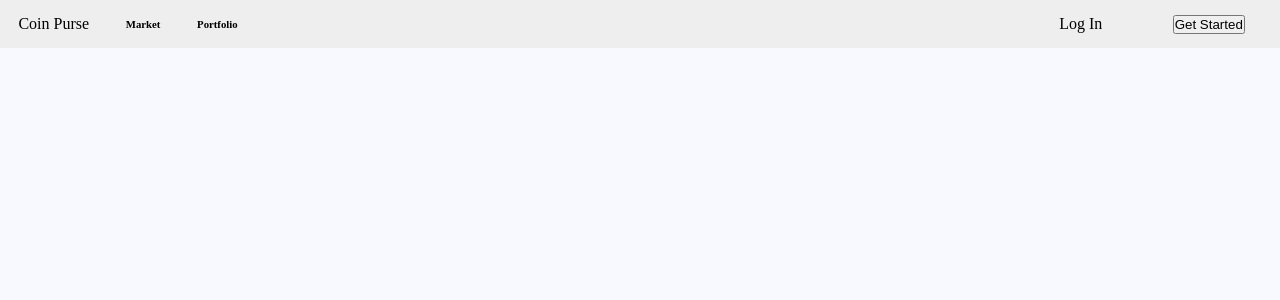
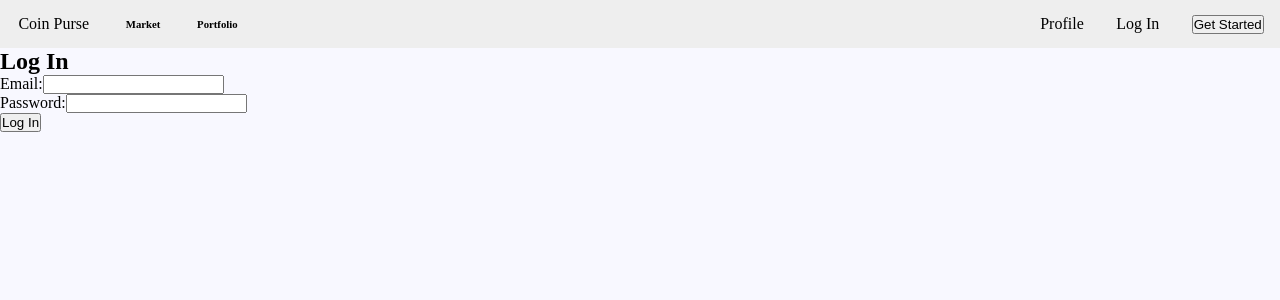
Before and after one commit to ericulley/coin_purse, a React (Create React App) app: page /login in a window 1280 px wide. Shown: the top 300 px of the page. Built offline with nearby package versions, Linux system fonts and the light colour scheme.

Commit message:
auth init, added email validation and error handling

```diff
--- a/package.json
+++ b/package.json
@@ -2,6 +2,7 @@
   "name": "coin_purse_frontend",
   "version": "0.1.0",
   "private": true,
+  "proxy": "http://localhost:8080",
   "dependencies": {
     "@testing-library/jest-dom": "^5.11.4",
     "@testing-library/react": "^11.1.0",
--- a/src/App.js
+++ b/src/App.js
@@ -5,13 +5,26 @@ import {BrowserRouter as Router, Route, Switch} from 'react-router-dom'
 // Components
 import Home from './pages/home.js'
 import NavBar from './components/nav_bar.js'
-import SignUp from './client_test_form.js'
+import UnAuthUser from './components/unauth_user.js'
+import SignUp from './pages/signup.js'
+import LogIn from './pages/login.js'
+import Profile from './pages/profile.js'
 import Market from './pages/market.js'
 import Portfolio from './pages/portfolio.js'
 
 
 // React App (Parent Component)
-function App() {
+class App extends React.Component {
+    state = {
+        usersName: '',
+        authorizedUser: false,
+    }
+    getUserData = (auth) => {
+        this.setState({
+            authorizedUser: auth,
+        })
+    }
+    render = () => {
         return (
             <Router>
                 <div className="App">
@@ -19,12 +32,19 @@ function App() {
                     <Switch>
                         <Route path='/' exact component={Home} />
                         <Route path='/signup' component={SignUp} />
+                        <Route path='/login' render={props => <LogIn {...props} getUserData={this.getUserData}/> }/>
+                        <Route path='/profile' component={Profile} />
                         <Route path='/market' component={Market} />
-                    <Route path='/portfolio' component={Portfolio} />
+                        <Route path='/portfolio' component={
+                            this.state.authorizedUser ?
+                            Portfolio : UnAuthUser
+                            }
+                        />
                     </Switch>
                 </div>
             </Router>
         );
     }
+}
 
 export default App;
--- a/src/components/nav_bar.js
+++ b/src/components/nav_bar.js
@@ -1,28 +1,31 @@
 import React from 'react'
-import {Link} from 'react-router-dom'
+import {NavLink} from 'react-router-dom'
 
 class NavBar extends React.Component {
     render = () => {
         return (
             <div id="navbar">
                 <div id="left-nav">
-                    <Link to={`/`}>
+                    <NavLink to={`/`}>
                         <p className="logo">Coin Purse</p>
-                    </Link>
-                    <Link to={'/market'}>
+                    </NavLink>
+                    <NavLink to={'/market'}>
                         <h6>Market</h6>
-                    </Link>
-                    <Link to={'/portfolio'}>
+                    </NavLink>
+                    <NavLink to={'/portfolio'}>
                         <h6>Portfolio</h6>
-                    </Link>
+                    </NavLink>
                 </div>
                 <div id="right-nav">
-                    <Link to={`/login`}>
+                    <NavLink to={`/profile`}>
+                        <p>Profile</p>
+                    </NavLink>
+                    <NavLink to={`/login`}>
                         <p>Log In</p>
-                    </Link>
-                    <Link to={`/signup`}>
+                    </NavLink>
+                    <NavLink to={`/signup`}>
                         <button>Get Started</button>
-                    </Link>
+                    </NavLink>
                 </div>
             </div>
         )
--- /dev/null
+++ b/src/components/unauth_user.js
@@ -0,0 +1,12 @@
+import React from 'react'
+import {Redirect} from 'react-router-dom'
+
+class UnAuthUser extends React.Component {
+    render = () => {
+        return (
+            <Redirect to="/signup" />
+        )
+    }
+}
+
+export default UnAuthUser
--- a/src/pages/home.js
+++ b/src/pages/home.js
@@ -16,7 +16,7 @@ class Home extends React.Component {
     }
     createNewCoin = (event) => {
         event.preventDefault()
-        axios.post('https://mysterious-atoll-88793.herokuapp.com/coins', this.state).then((res) => {
+        axios.post('/coins', this.state).then((res) => {
             console.log(res)
         })
         document.getElementById('new-coin-form').reset()
--- /dev/null
+++ b/src/pages/login.js
@@ -0,0 +1,49 @@
+import React from 'react'
+import axios from 'axios'
+
+// New User Sign Up
+class LogIn extends React.Component {
+    state = {
+        email: '',
+        password: '',
+        sessions: []
+    }
+    handleChange = (event) => {
+        this.setState({
+            [event.target.id]: event.target.value,
+        })
+    }
+    newSession = (event) => {
+        event.preventDefault();
+        axios.post('/sessions', this.state)
+            .then((res) => {
+                this.setState({
+                    email: '',
+                    password: '',
+                    sessions: res.data
+                })
+                console.log(res.data)
+                this.props.getUserData(res.data)
+            }
+        )
+        document.getElementById('login-form').reset()
+    }
+    render = () => {
+        return (
+            <div id="login-cont">
+            <h2>Log In</h2>
+            <form id="login-form" onSubmit={this.newSession}>
+                <label htmlFor="email">Email:</label>
+                <input id="email" onKeyUp={this.handleChange} type="text" />
+                <br/>
+                <label htmlFor="password">Password:</label>
+                <input id="password" onKeyUp={this.handleChange} type="password" />
+                <br/>
+                <input type="submit" value="Log In"/>
+            </form>
+            </div>
+        )
+    }
+}
+
+export default LogIn
--- a/src/pages/portfolio.js
+++ b/src/pages/portfolio.js
@@ -13,7 +13,7 @@ class Portfolio extends React.Component {
         })
     }
     getPortfolio = () => {
-        axios.get('https://mysterious-atoll-88793.herokuapp.com/coins').then(
+        axios.get('/coins').then(
             (res) => {
                 this.setState({
                     coins: res.data
@@ -24,7 +24,7 @@ class Portfolio extends React.Component {
     updateCoin = (event) => {
         event.preventDefault()
         if (!this.state.purchaseAmount) {
-            axios.put('https://mysterious-atoll-88793.herokuapp.com/coins/' + event.target.id,
+            axios.put('/coins/' + event.target.id,
                 {
                     currentPrice: this.state.currentPrice,
                 })
@@ -36,7 +36,7 @@ class Portfolio extends React.Component {
                 })
             document.getElementById(event.target.id).reset()
         } else if (!this.state.currentPrice) {
-            axios.put('https://mysterious-atoll-88793.herokuapp.com/coins/' + event.target.id,
+            axios.put('/coins/' + event.target.id,
                 {
                     purchaseAmount: this.state.purchaseAmount,
                 })
@@ -48,7 +48,7 @@ class Portfolio extends React.Component {
                 })
             document.getElementById(event.target.id).reset()
         } else {
-            axios.put('https://mysterious-atoll-88793.herokuapp.com/coins/' + event.target.id, this.state)
+            axios.put('/coins/' + event.target.id, this.state)
                 .then((res) => {
                     this.setState({
                         coins: res.data
@@ -60,7 +60,7 @@ class Portfolio extends React.Component {
 
     }
     remove = (event) => {
-        axios.delete('https://mysterious-atoll-88793.herokuapp.com/coins/' + event.target.id)
+        axios.delete('/coins/' + event.target.id)
             .then((res) => {
                 this.setState({
                     coins: res.data
@@ -70,6 +70,9 @@ class Portfolio extends React.Component {
     }
     componentDidMount = () => {
         this.getPortfolio()
+        axios.get("https://api.nomics.com/v1/currencies/ticker?key=7562ee9754eaae27647e8a6b82a1a527&ids=BTC,ETH,XRP&interval=1d,30d").then((res) => {
+            console.log(res.data[0].price)
+        })
     }
     render = () => {
         return (
--- /dev/null
+++ b/src/pages/profile.js
@@ -0,0 +1,46 @@
+import React from 'react'
+import axios from 'axios'
+
+// New User Sign Up
+class Profile extends React.Component {
+    state = {
+        clients: []
+    }
+    getClients = () => {
+        axios.get('/clients').then((res) => {
+            this.setState({
+                clients: res.data
+            })
+            console.log(res.data)
+        })
+    }
+    deleteClient = (event) => {
+        axios.delete('/clients/' + event.target.id).then((res) => {
+            this.setState({
+                clients: res.data
+            })
+        })
+    }
+    componentDidMount = () => {
+        this.getClients()
+    }
+    render = () => {
+        return (
+            <div>
+                <h1>Profiles</h1>
+                {this.state.clients.map((client) => {
+                    return (
+                        <div key={client.id}>
+                            <p>{client.name}</p>
+                            <p>{client.email}</p>
+                            <button id={client.id} onClick={this.deleteClient}>Delete</button>
+                        </div>
+                    )
+                })}
+
+            </div>
+        )
+    }
+}
+
+export default Profile
--- a/src/client_test_form.js
+++ b/src/pages/signup.js
@@ -4,9 +4,10 @@ import axios from 'axios'
 // New User Sign Up
 class SignUp extends React.Component {
     state = {
-        firstName: '',
+        name: '',
         email: '',
         password: '',
+        bio: '',
         users: []
     }
     handleChange = (event) => {
@@ -16,26 +17,31 @@ class SignUp extends React.Component {
     }
     createUser = (event) => {
         event.preventDefault();
-        axios.post(
-            '/clients',
+        axios.post('/clients',
             {
-                firstName: this.state.firstName,
+                name: this.state.name,
                 email: this.state.email,
                 password: this.state.password,
-            }
-        ).then(
-            (res) => {
-                console.log(res.data)
+            })
+            .then((res) => {
                 this.setState({
+                    name: '',
+                    email: '',
+                    password: '',
+                    bio: '',
                     users: res.data
                 })
-            }
-        )
+                console.log(res.data)
+            })
+            .catch((err) => {
+                console.log(err.response.data)
+                alert(`Error Status: ${err.response.data.status}: ${err.response.data.error}: ${err.response.data.message}`)
+            })
         document.getElementById('sign-up-form').reset()
     }
     getUsers = () => {
-        axios.get('/clients').then(
-            (res) => {
+        axios.get('/clients')
+            .then((res) => {
                 this.setState({
                     users: res.data
                 })
@@ -47,8 +53,8 @@ class SignUp extends React.Component {
             <div id="sign-up-cont">
             <h2>Sign Up</h2>
             <form id="sign-up-form" onSubmit={this.createUser}>
-                <label htmlFor="firstName">First Name:</label>
-                <input id="firstName" onKeyUp={this.handleChange} type="text" />
+                <label htmlFor="name">First Name:</label>
+                <input id="name" onKeyUp={this.handleChange} type="text" />
                 <br/>
                 <label htmlFor="email">Email:</label>
                 <input id="email" onKeyUp={this.handleChange} type="text" />
```
Lines whose indentation alone changed are shown as unchanged.
